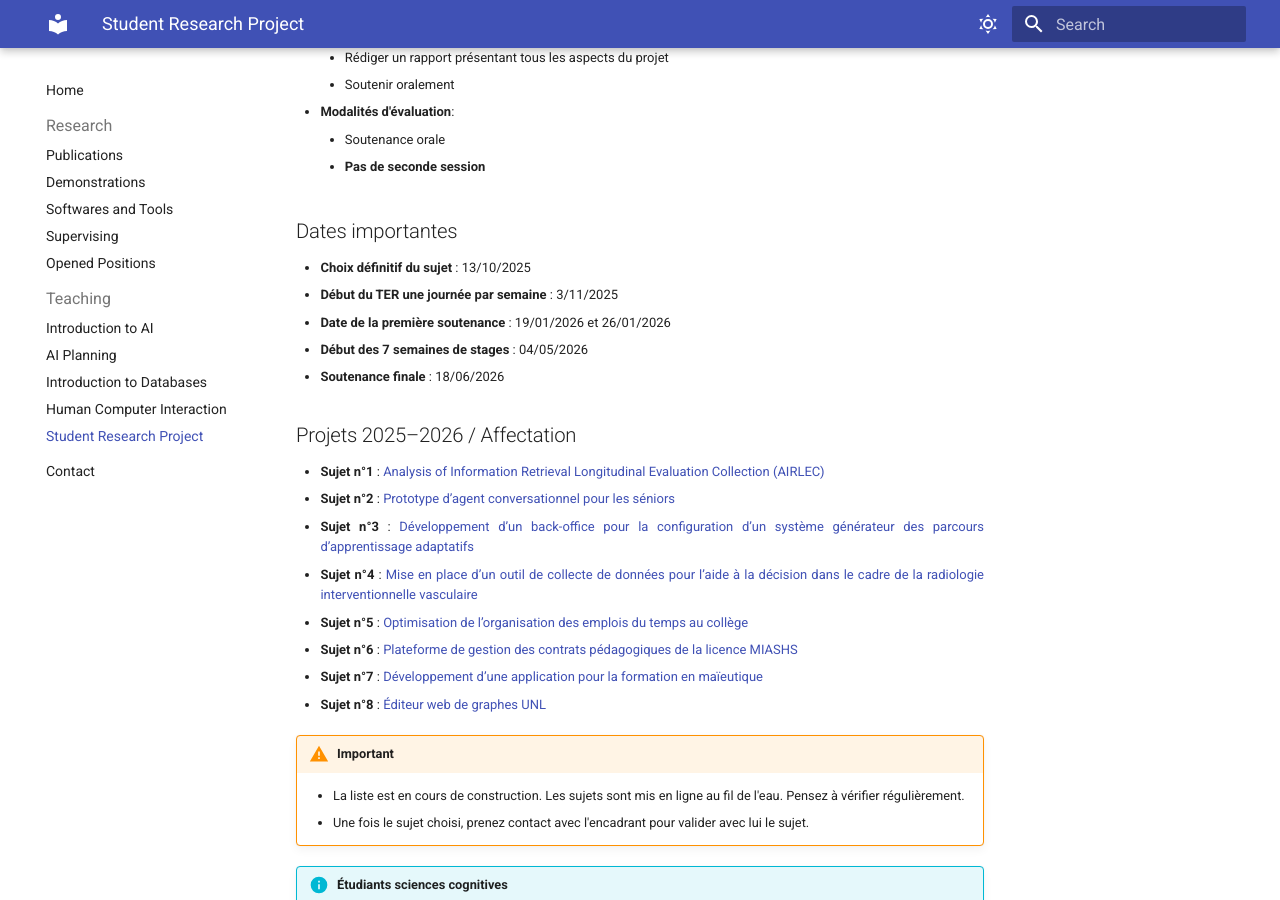
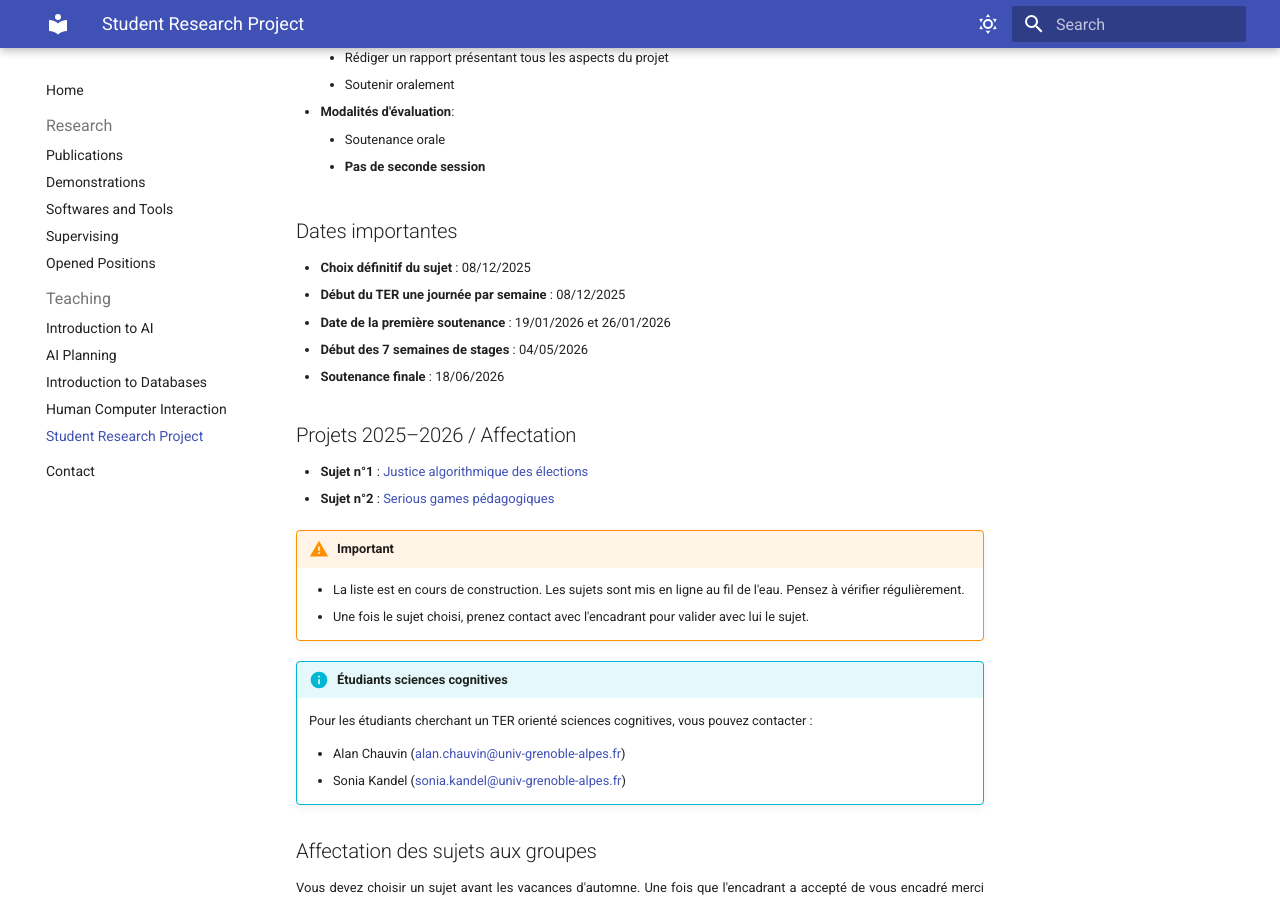
Before and after one commit to pellierd/homepage, an MkDocs documentation site: the page built from docs/teaching/srp.md, in a window 1280 px wide and 900 px high, scrolled down 808 px. Built offline with MkDocs 1.6.1 and Material for MkDocs 9.7.7, drawn with Linux system fonts in a browser that asks for light colours.

Commit message:
Ajout de sujets de TER

```diff
--- a/docs/teaching/srp.md
+++ b/docs/teaching/srp.md
@@ -27,22 +27,16 @@ La première période du projet est consacrée à l'élaboration des documents p
 
 ## Dates importantes
 
-- **Choix définitif du sujet** : 13/10/2025
-- **Début du TER une journée par semaine** : 3/11/2025
+- **Choix définitif du sujet** : 08/12/2025
+- **Début du TER une journée par semaine** : 08/12/2025
 - **Date de la première soutenance** : 19/01/2026 et 26/01/2026
 - **Début des 7 semaines de stages** : 04/05/2026
 - **Soutenance finale** : 18/06/2026
 
 ## Projets 2025–2026 / Affectation
 
-- **Sujet n°1** : [Analysis of Information Retrieval Longitudinal Evaluation Collection (AIRLEC)](srp/sujet2401.pdf)
-- **Sujet n°2** : [Prototype d’agent conversationnel pour les séniors](srp/sujet2402.pdf)
-- **Sujet n°3** : [Développement d’un back-office pour la configuration d’un système générateur des parcours d’apprentissage adaptatifs](srp/sujet2403.pdf)
-- **Sujet n°4** : [Mise en place d’un outil de collecte de données pour l’aide à la décision dans le cadre de la radiologie interventionnelle vasculaire](srp/sujet2404.pdf)
-- **Sujet n°5** : [Optimisation de l’organisation des emplois du temps au collège](srp/sujet2405.pdf)
-- **Sujet n°6** : [Plateforme de gestion des contrats pédagogiques de la licence MIASHS](srp/sujet2406.pdf)
-- **Sujet n°7** : [Développement d’une application pour la formation en maïeutique](srp/sujet0224.pdf)
-- **Sujet n°8** : [Éditeur web de graphes UNL](srp/sujet2407.pdf)
+- **Sujet n°1** : [Justice algorithmique des élections](srp/sujet_1_2025.pdf)
+- **Sujet n°2** : [Serious games pédagogiques](srp/sujet_2_2025.pdf)
 
 !!! warning "Important"
       - La liste est en cours de construction. Les sujets sont mis en ligne au fil de l'eau. Pensez à vérifier régulièrement.
```
Also changed, not shown: 7 other files.
